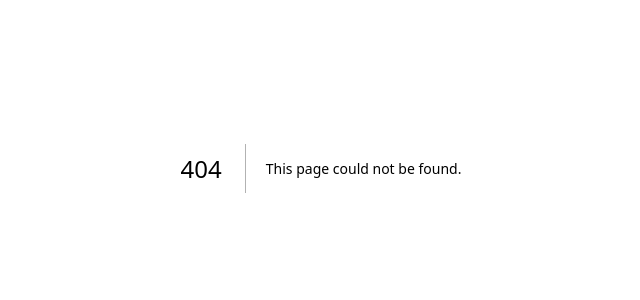
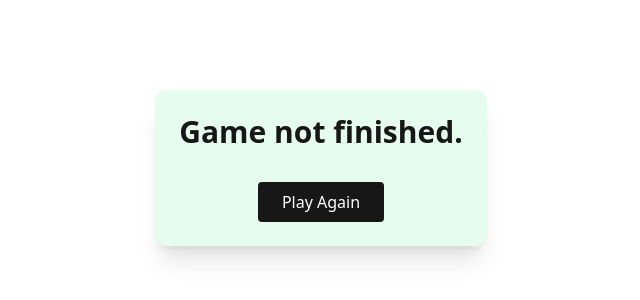
Before and after one commit to nafistarik/react-developer-assignment, a Next.js app: page /result in a window 1280 px wide. Before the commit this address had no page. Shown: the part 232-532 px from the top of the page, without its empty margins (319-959 px from the left). Built offline with nearby package versions, Linux system fonts and the light colour scheme.

Commit message:
feat: result page added based on the match slice

```diff
--- /dev/null
+++ b/src/app/result/page.tsx
@@ -0,0 +1,6 @@
+import ResultPage from "@/modules/tic-tac-toe/components/result-page";
+import React from "react";
+
+export default function Result() {
+  return <ResultPage />;
+}
--- /dev/null
+++ b/src/modules/tic-tac-toe/components/result-page.tsx
@@ -0,0 +1,42 @@
+import { useAppDispatch, useAppSelector } from "@/redux/hooks";
+import { useRouter } from "next/navigation";
+import { calculateWinner } from "../utils/calculate-winner";
+import { resetBoard } from "@/redux/features/boardSlice";
+
+export default function ResultPage() {
+  const squares = useAppSelector((state) => state.board.squares);
+  const dispatch = useAppDispatch();
+  const router = useRouter();
+
+  const winner = calculateWinner(squares);
+  const isDraw = !winner && squares.every(Boolean);
+
+  let message = "";
+
+  if (winner) {
+    message = `Player ${winner} Wins!`;
+  } else if (isDraw) {
+    message = "It's a Draw!";
+  } else {
+    message = "Game not finished.";
+  }
+
+  function handlePlayAgain() {
+    dispatch(resetBoard());
+    router.push("/board");
+  }
+
+  return (
+    <main className="min-h-screen flex items-center justify-center bg-[var(--background)] text-[var(--foreground)]">
+      <div className="text-center p-6 bg-[var(--card)] rounded-xl shadow-xl">
+        <h1 className="text-3xl font-bold mb-4">{message}</h1>
+        <button
+          onClick={handlePlayAgain}
+          className="mt-4 px-6 py-2 bg-[var(--foreground)] text-[var(--background)] rounded hover:opacity-90 transition"
+        >
+          Play Again
+        </button>
+      </div>
+    </main>
+  );
+}
```
